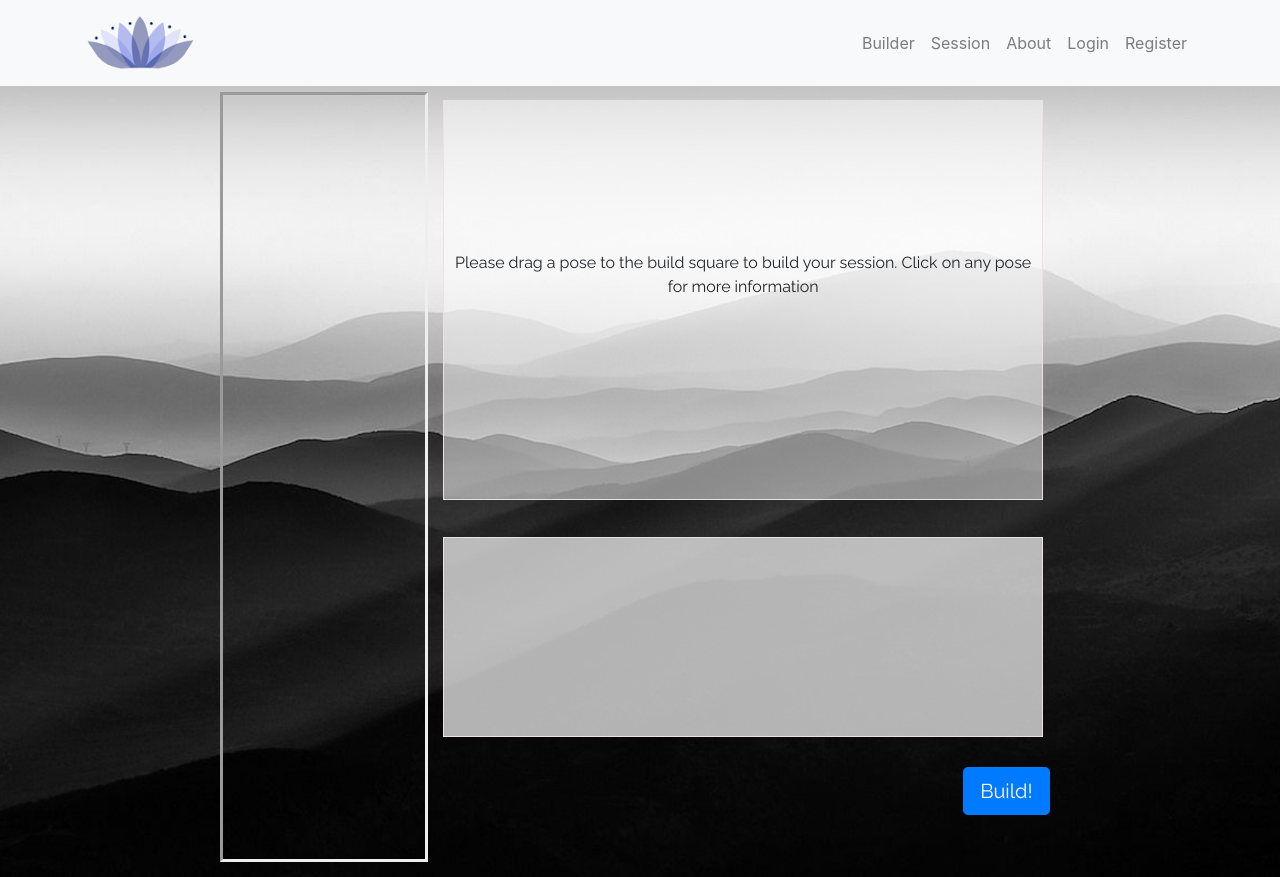
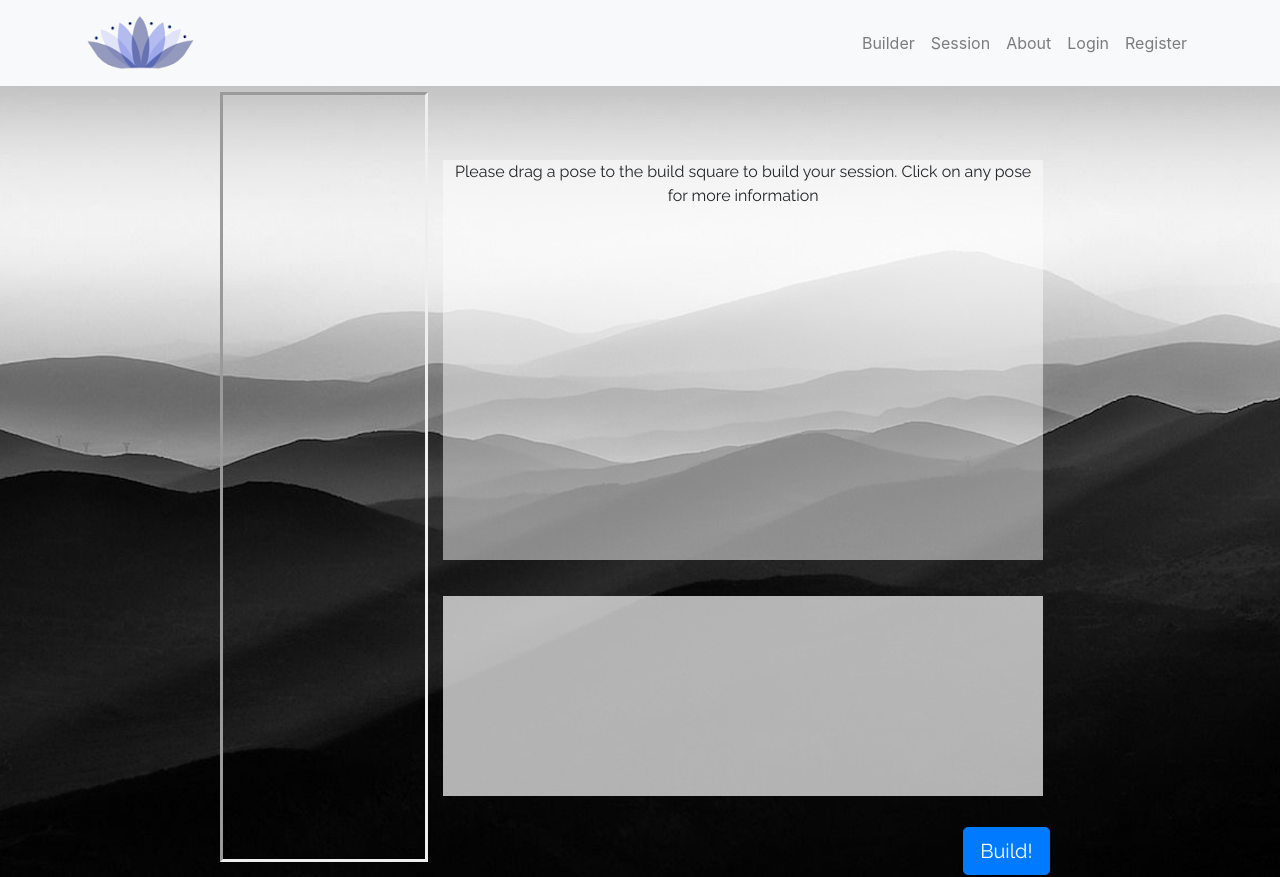
Before and after one commit to Luke-Berzins/Reflexion, a React (Create React App) app in the folder client/: page /builder in a window 1280 px wide. Built offline with nearby package versions, Linux system fonts and the light colour scheme; no server answers.

Commit message:
Style changes to builder

```diff
--- a/client/src/components/Builder.jsx
+++ b/client/src/components/Builder.jsx
@@ -46,8 +46,8 @@ export default function Builder(props) {
 
   return (
 
+    <div id="builder">
 
-    <div id="builder">
       <main className='flexbox'>
         <Board id="board_1" className="board">
           <Cardlist id="cardlist_1" className="card-list" poses={props.poses} setPose={setPose}/>
--- a/client/src/components/Builder.scss
+++ b/client/src/components/Builder.scss
@@ -28,6 +28,7 @@
 }
 
 .flexbox .board {
+  padding-top: 160px;
   display: flex;
   flex-direction: column;
   width: 100%;
@@ -43,13 +44,13 @@
   padding: 15px 25px;
   background-color: white;
   cursor: pointer;
-  margin-bottom: 15px;
+  margin-bottom: 10px;
   text-align: center;
-  height: 13em;
+  // height: 13em;
   display: flex;
   align-items: center;
-  justify-content: center
 }
+
 #board_2 {
   border-style: inset;
 }
@@ -60,9 +61,10 @@
 }
 
 .picc {
+  padding-top: 160px;
   display:flex;
   flex-direction:column;
-  padding-top: 5%;
+  // padding-top: 5%;
   padding-right: 18%;
 
 
@@ -70,11 +72,11 @@
 
     width:600px;
     height:400px;
-    border:1px solid rgb(235, 225, 225);
+    // border:1px solid rgb(235, 225, 225);
     // background-color:#e6e4e4;
     background-color: rgb(253, 253, 253, 0.5);
-    margin-top: 6%;
-    padding-top: 150px;
+    // margin-top: 6%;
+    // padding-top: 150px;
     text-align: center;
   }
 
@@ -82,7 +84,7 @@
   .description {
     width:600px;
     height:200px;
-    border:1px solid rgb(235, 225, 225);
+    // border:1px solid rgb(235, 225, 225);
     // background-color:#e6e4e4;
     background-color: rgb(253, 253, 253, 0.7);
 
--- a/client/src/components/Card.jsx
+++ b/client/src/components/Card.jsx
@@ -25,7 +25,7 @@ function Card (props) {
       onClick={() => props.setPose(props.poseInfo)}
     >
       <p><b>{props.name}</b></p>
-      <img className="cardImage" src={props.poseInfo.icon}></img>
+      <img className="cardImage" src={props.poseInfo.icon} alt="icon" width="70" height="70"></img>
     </div>
   )
 }
```
